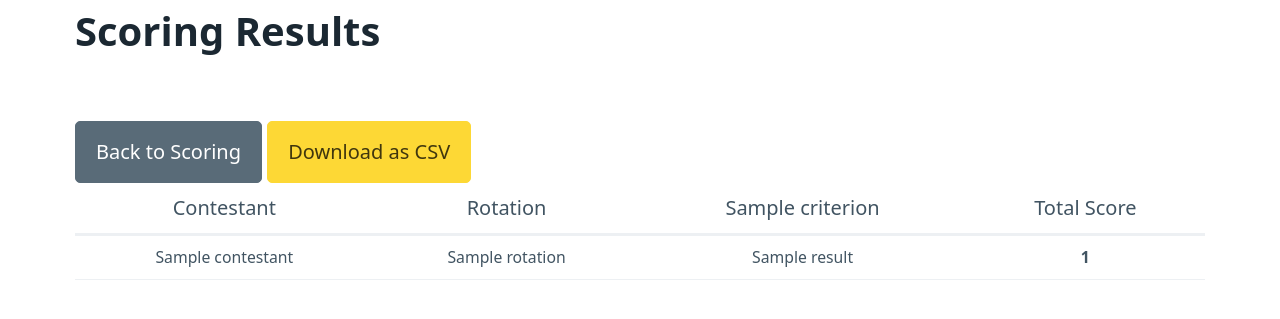
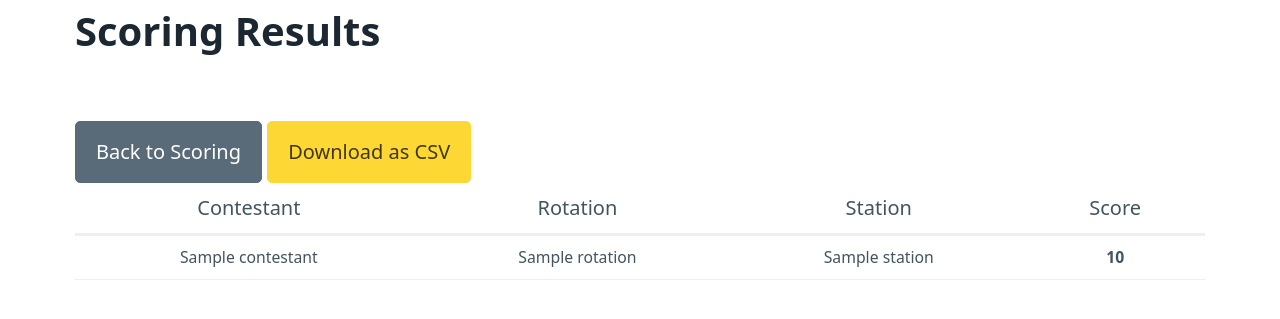
Before and after one commit to ahoerr2/Skills-USA-Website, a Flask app: template templates/results.html in a window 1280 px wide. Shown: the part 157-476 px from the top of the page. Run offline with Flask 3, Linux system fonts and the light colour scheme; the template is opened without the code that fills it: most values are stand-ins (such as "Sample title", 1, 10 or a date in 2020).

Commit message:
Reverted to old score method

```diff
--- a/app.py
+++ b/app.py
@@ -1,6 +1,5 @@
 import csv
 import io
-import json
 import sqlite3
 
 from flask import Flask, redirect, render_template, request, send_file, url_for
@@ -9,33 +8,19 @@ app = Flask(__name__)
 DB_PATH = "scoring.db"
 
 
-def load_scoring_criteria():
-    with open("scoring_criteria.json", "r") as file:
-        return json.load(file)
-
-
 def init_db():
     with app.app_context():
         conn = sqlite3.connect(DB_PATH)
         c = conn.cursor()
-
-        # Create scores table with dynamic columns based on scoring criteria
-        criteria = load_scoring_criteria()
 
         # Start with base columns
         columns = [
             "id INTEGER PRIMARY KEY AUTOINCREMENT",
             "contestant TEXT NOT NULL",
             "rotation INTEGER NOT NULL",
+            "station INTEGER NOT NULL",
+            "score INTEGER NOT NULL",
         ]
-
-        # Add a column for each scoring criterion
-        for criterion in criteria["scoring_criteria"]:
-            column_name = criterion["column_name"]
-            columns.append(f"{column_name} INTEGER")
-
-        # Add total score column
-        columns.append("total_score INTEGER")
 
         # Create the table
         c.execute(f"""
@@ -58,32 +43,22 @@ init_db()
 
 @app.route("/", methods=["GET", "POST"])
 def index():
-    station_num = -1
-    criteria = load_scoring_criteria()
+    station_num = "-1"
 
     if request.method == "POST":
         contestant = request.form.get("contestant")
         rotation = request.form.get("rotation")
-
-        # Collect scores from form
-        scores = {}
-        total_score = 0
-
-        for criterion in criteria["scoring_criteria"]:
-            column_name = criterion["column_name"]
-            if column_name in request.form:
-                score = int(request.form[column_name])
-                scores[column_name] = score
-                total_score += score
+        station = request.form.get("station_num")
+        score = request.form.get("score")
 
         # Insert into database
         conn = sqlite3.connect(DB_PATH)
         c = conn.cursor()
 
         # Build the SQL query dynamically
-        columns = ["contestant", "rotation"] + list(scores.keys()) + ["total_score"]
+        columns = ["contestant", "rotation", "station", "score"]
         placeholders = ["?"] * (len(columns))
-        values = [contestant, rotation] + list(scores.values()) + [total_score]
+        values = [contestant, rotation, station, score]
 
         query = f"INSERT INTO scores ({', '.join(columns)}) VALUES ({', '.join(placeholders)})"
         c.execute(query, values)
@@ -91,15 +66,13 @@ def index():
         conn.commit()
         conn.close()
 
-        return redirect(url_for("index"))
+        return redirect(url_for("index", station=station))
     # For GET requests with query parameter
     elif request.method == "GET" and "station" in request.args:
-        station_num = request.args.get("station", -1)
+        station_num = request.args.get("station", "-1")
 
     print(f"Station Num: {station_num}")
-    return render_template(
-        "index.html", station_num=station_num, criteria=criteria["scoring_criteria"]
-    )
+    return render_template("index.html", station_num=station_num)
 
 
 @app.route("/stations")
@@ -116,15 +89,12 @@ def results():
 
     c.execute("""
         SELECT * FROM scores
-        ORDER BY total_score DESC
+        ORDER BY contestant DESC
     """)
 
     results = c.fetchall()
-    criteria = load_scoring_criteria()
 
-    return render_template(
-        "results.html", results=results, criteria=criteria["scoring_criteria"]
-    )
+    return render_template("results.html", results=results)
 
 
 @app.route("/download-csv")
@@ -133,28 +103,25 @@ def download_csv():
     conn.row_factory = sqlite3.Row
     c = conn.cursor()
 
-    c.execute("SELECT * FROM scores ORDER BY total_score DESC")
+    c.execute("SELECT * FROM scores ORDER BY contestant DESC")
     results = c.fetchall()
-
-    criteria = load_scoring_criteria()
 
     # Create a CSV in memory
     output = io.StringIO()
     writer = csv.writer(output)
 
     # Write header row
-    header = ["Contestant", "Rotation"]
-    for criterion in criteria["scoring_criteria"]:
-        header.append(criterion["name"])
-    header.append("Total Score")
+    header = ["Contestant", "Rotation", "Station", "Score"]
     writer.writerow(header)
 
     # Write data rows
     for result in results:
-        row = [result["contestant"], result["rotation"]]
-        for criterion in criteria["scoring_criteria"]:
-            row.append(result[criterion["column_name"]])
-        row.append(result["total_score"])
+        row = [
+            result["contestant"],
+            result["rotation"],
+            result["station"],
+            result["score"],
+        ]
         writer.writerow(row)
 
     # Prepare the output for download
--- a/templates/results.html
+++ b/templates/results.html
@@ -78,10 +78,8 @@
                 <tr>
                     <th>Contestant</th>
                     <th>Rotation</th>
-                    {% for criterion in criteria %}
-                    <th>{{ criterion.name }}</th>
-                    {% endfor %}
-                    <th>Total Score</th>
+                    <th>Station</th>
+                    <th>Score</th>
                 </tr>
             </thead>
             <tbody>
@@ -89,10 +87,8 @@
                 <tr>
                     <td>{{ result.contestant }}</td>
                     <td>{{ result.rotation }}</td>
-                    {% for criterion in criteria %}
-                    <td>{{ result[criterion.column_name] }}</td>
-                    {% endfor %}
-                    <td><strong>{{ result.total_score }}</strong></td>
+                    <td>{{ result.station }}</td>
+                    <td><strong>{{ result.score }}</strong></td>
                 </tr>
                 {% endfor %}
             </tbody>
```
Also changed, not shown: templates/index.html (+5 -17 lines).
